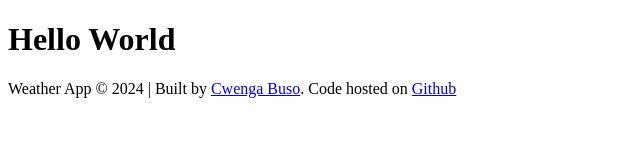
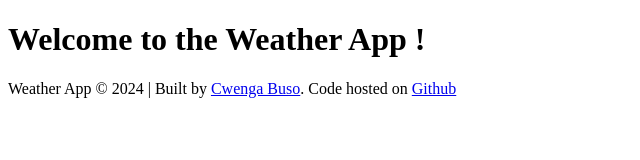
Before and after one commit to Cwengs/Barbie-Weather-App, a plain HTML site: page index.html in a window 1280 px wide. Shown: the whole page, without its empty margins (0-640 px from the left). Drawn offline with Linux system fonts and the light colour scheme.

Commit message:
Updated  the h1

```diff
--- a/index.html
+++ b/index.html
@@ -6,7 +6,7 @@
     <title>Weather App</title>
   </head>
   <body>
-    <h1>Hello World</h1>
+    <h1>Welcome to the Weather App !</h1>
     <footer>
       Weather App &copy; 2024 | Built by
       <a href="https://github.com/Cwengs" target="_blank"> Cwenga Buso</a>. Code
```
